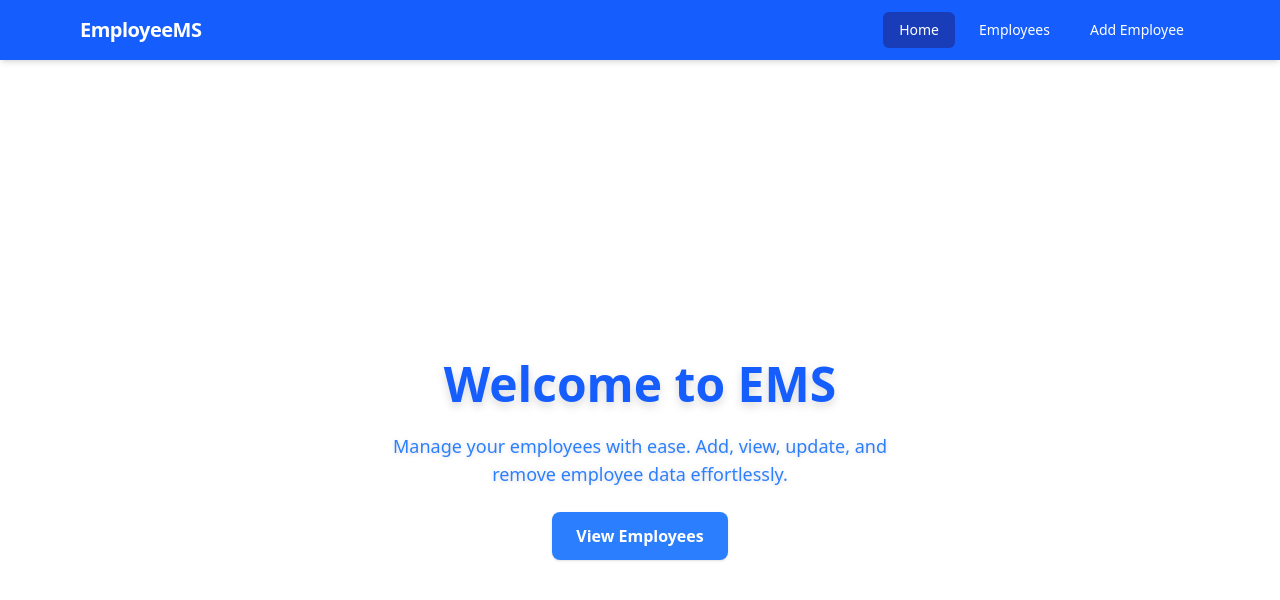
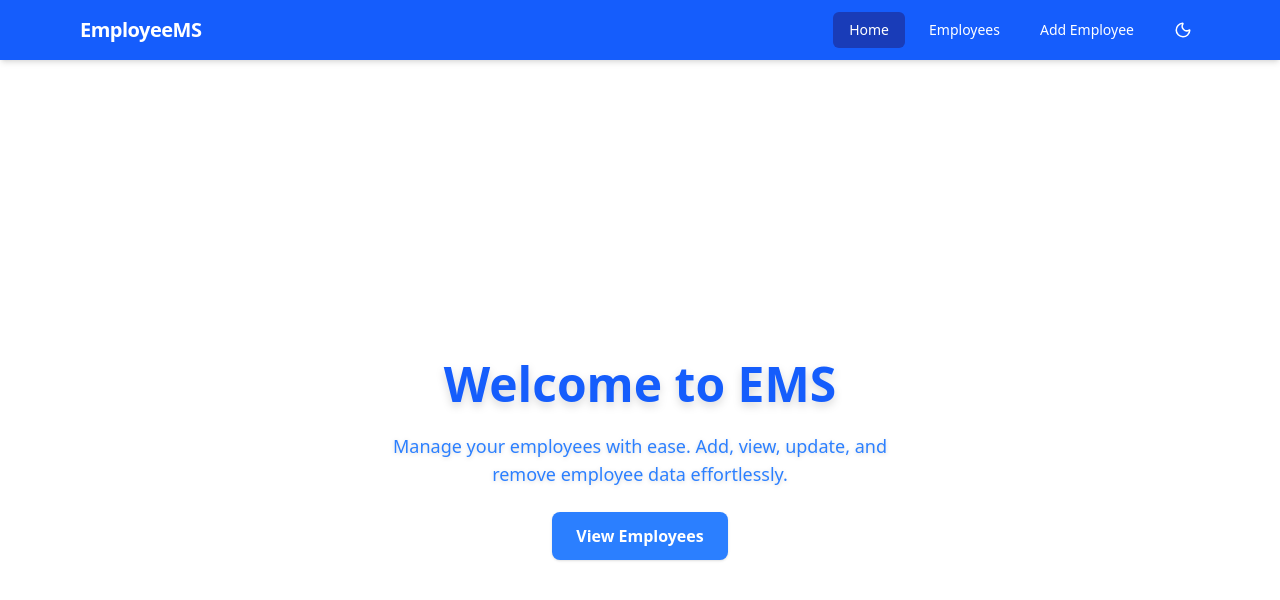
Before and after one commit to Chala751/Employee_Management_system, a Next.js app: page / in a window 1280 px wide. Shown: the top 600 px of the page. Built offline with nearby package versions, Linux system fonts and the light colour scheme.

Commit message:
dark mode settup

```diff
--- a/app/layout.tsx
+++ b/app/layout.tsx
@@ -1,6 +1,7 @@
 // app/layout.tsx
 import '../global.css'
 import Navbar from '@/components/Navbar'
+import { ThemeProvider } from '@/components/ThemeProvider'
 import { ReactNode } from 'react'
 
 export const metadata = {
@@ -12,8 +13,10 @@ export default function RootLayout({ children }: { children: ReactNode }) {
   return (
     <html lang="en">
       <body>
-        <Navbar />
-        <main className="max-w-5xl mx-auto">{children}</main>
+        <ThemeProvider>
+          <Navbar />
+          <main className="max-w-5xl mx-auto">{children}</main>
+        </ThemeProvider>
       </body>
     </html>
   )
--- a/app/page.tsx
+++ b/app/page.tsx
@@ -1,6 +1,6 @@
 export default function HomePage() {
   return (
-    <div className="min-h-screen flex items-center justify-center bg-gradient-to-br   text-white">
+    <div className="min-h-screen flex items-center justify-center bg-gradient-to-br   text-white  ">
       <div className="text-center max-w-xl space-y-6 px-4">
         <h1 className="text-5xl font-extrabold drop-shadow-lg text-blue-600">Welcome to EMS</h1>
         <p className="text-lg text-blue-500 drop-shadow-sm">
--- a/components/EmployeeForm.tsx
+++ b/components/EmployeeForm.tsx
@@ -32,7 +32,7 @@ export default function EmployeeForm({ initialData = { name: '', email: '', posi
       <input value={form.name} onChange={e => setForm({ ...form, name: e.target.value })} placeholder="Name" className="border p-2 w-full" />
       <input value={form.email} onChange={e => setForm({ ...form, email: e.target.value })} placeholder="Email" className="border p-2 w-full" />
       <input value={form.position} onChange={e => setForm({ ...form, position: e.target.value })} placeholder="Position" className="border p-2 w-full" />
-      <button type="submit" className="bg-blue-600 text-white px-4 py-2">Submit</button>
+      <button type="submit" className="bg-blue-600 text-white px-4 py-2 cursor-pointer">Submit</button>
     </form>
   )
 }
--- a/components/Navbar.tsx
+++ b/components/Navbar.tsx
@@ -2,14 +2,17 @@
 
 import Link from 'next/link'
 import { usePathname } from 'next/navigation'
+import { useTheme } from './ThemeProvider'
+import { Moon, Sun } from 'lucide-react'
 
 export default function Navbar() {
   const pathname = usePathname()
+  const { toggleTheme, isDark } = useTheme()
 
   const navItem = (href: string, label: string) => (
     <Link
       href={href}
-      className={`px-4 py-2 rounded-md text-sm font-medium hover:bg-blue-700 ${
+      className={`px-4 py-2 rounded-md text-sm font-medium hover:bg-blue-700 transition ${
         pathname === href ? 'bg-blue-800 text-white' : ''
       }`}
     >
@@ -23,10 +26,19 @@ export default function Navbar() {
         <Link href="/" className="text-xl font-bold tracking-tight">
           EmployeeMS
         </Link>
-        <div className="flex gap-2">
+
+        <div className="flex gap-2 items-center">
           {navItem('/', 'Home')}
           {navItem('/employees', 'Employees')}
           {navItem('/employees/new', 'Add Employee')}
+
+          <button
+            onClick={toggleTheme}
+            className="ml-2 p-2 rounded-md hover:bg-blue-500 transition"
+            aria-label="Toggle theme"
+          >
+            {isDark ? <Sun size={18} className="text-yellow-300" /> : <Moon size={18} />}
+          </button>
         </div>
       </div>
     </nav>
--- /dev/null
+++ b/components/ThemeProvider.tsx
@@ -0,0 +1,43 @@
+'use client'
+
+import { createContext, useContext, useEffect, useState } from 'react'
+
+type ThemeContextType = {
+  toggleTheme: () => void
+  isDark: boolean
+}
+
+const ThemeContext = createContext<ThemeContextType>({
+  toggleTheme: () => {},
+  isDark: false,
+})
+
+export const useTheme = () => useContext(ThemeContext)
+
+export function ThemeProvider({ children }: { children: React.ReactNode }) {
+  const [isDark, setIsDark] = useState(false)
+
+  useEffect(() => {
+    const saved = localStorage.getItem('theme')
+    const prefersDark = window.matchMedia('(prefers-color-scheme: dark)').matches
+    const enabled = saved === 'dark' || (!saved && prefersDark)
+
+    setIsDark(enabled)
+    document.documentElement.classList.toggle('dark', enabled)
+  }, [])
+
+  const toggleTheme = () => {
+    const newTheme = !isDark
+    setIsDark(newTheme)
+    localStorage.setItem('theme', newTheme ? 'dark' : 'light')
+    document.documentElement.classList.toggle('dark', newTheme)
+    console.log('Theme switched:', newTheme ? 'dark' : 'light')
+
+  }
+
+  return (
+    <ThemeContext.Provider value={{ toggleTheme, isDark }}>
+      {children}
+    </ThemeContext.Provider>
+  )
+}
--- a/global.css
+++ b/global.css
@@ -1 +1,5 @@
 @import "tailwindcss";
+
+body {
+  @apply bg-white text-black  dark:bg-gray-900 dark:text-white;
+}
--- a/package.json
+++ b/package.json
@@ -11,6 +11,7 @@
   "dependencies": {
     "@prisma/client": "^6.10.0",
     "axios": "^1.10.0",
+    "lucide-react": "^0.522.0",
     "next": "15.3.3",
     "react": "^19.0.0",
     "react-dom": "^19.0.0"
--- /dev/null
+++ b/tailwind.config.js
@@ -0,0 +1,13 @@
+/** @type {import('tailwindcss').Config} */
+module.exports = {
+  dark: 'class',
+  content: [
+    './app/**/*.{js,ts,jsx,tsx}',
+    './components/**/*.{js,ts,jsx,tsx}',
+    './styles/**/*.{css}',
+  ],
+  theme: {
+    extend: {},
+  },
+  plugins: [],
+}
```
Also changed, not shown: 1 other file (tests, documents, lock files or other folders).
